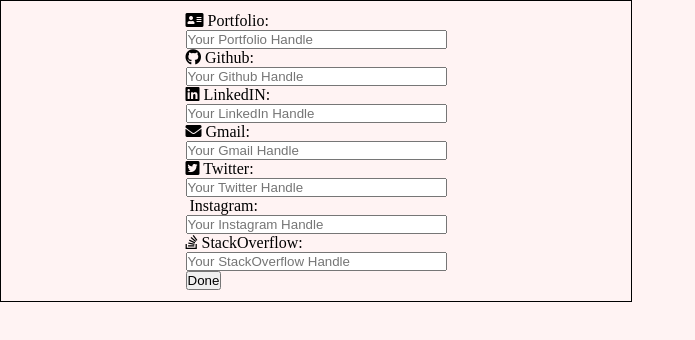
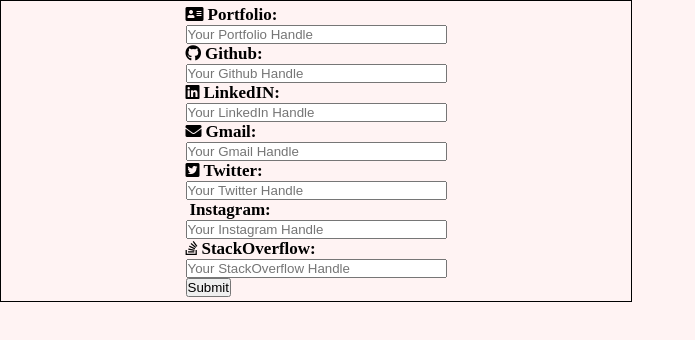
Before and after one commit to ishubham21/profiles-browser-extension, a browser extension: page form.html in a window 1280 px wide. Shown: the whole page, without its empty margins (0-695 px from the left). Drawn offline with Linux system fonts and the light colour scheme; some icons are missing.

Commit message:
Some basic relocation and addition of files

```diff
--- a/form.css
+++ /dev/null
@@ -1,16 +0,0 @@
-label {
-  font-size: 17px;
-  font-weight: 600;
-}
-::-webkit-input-placeholder {
-  text-align: center;
-}
-
-:-moz-placeholder {
-  text-align: center;
-}
-.button {
-  position: absolute;
-  margin-left: 85px;
-  margin-top: 15px;
-}
--- a/form.html
+++ b/form.html
@@ -85,10 +85,11 @@
           size="30"
         />
         <br />
-        <button type="submit" class="button">Done</button>
+        <button type="submit" class="button">Submit</button>
       </form>
     </div>
 
+    <script src="./js/form.js"></script>
     <script src="js/app.js"></script>
 </body>
 
--- /dev/null
+++ b/scss/_form.scss
@@ -0,0 +1,4 @@
+label {
+  font-size: 17px;
+  font-weight: 600;
+}
--- a/scss/style.scss
+++ b/scss/style.scss
@@ -1,4 +1,5 @@
 @import './main-container';
+@import './form';
 
 *{
     padding: 0;
```
Also changed, not shown: js/form.js (added), scss/style.css, 1 other file.
